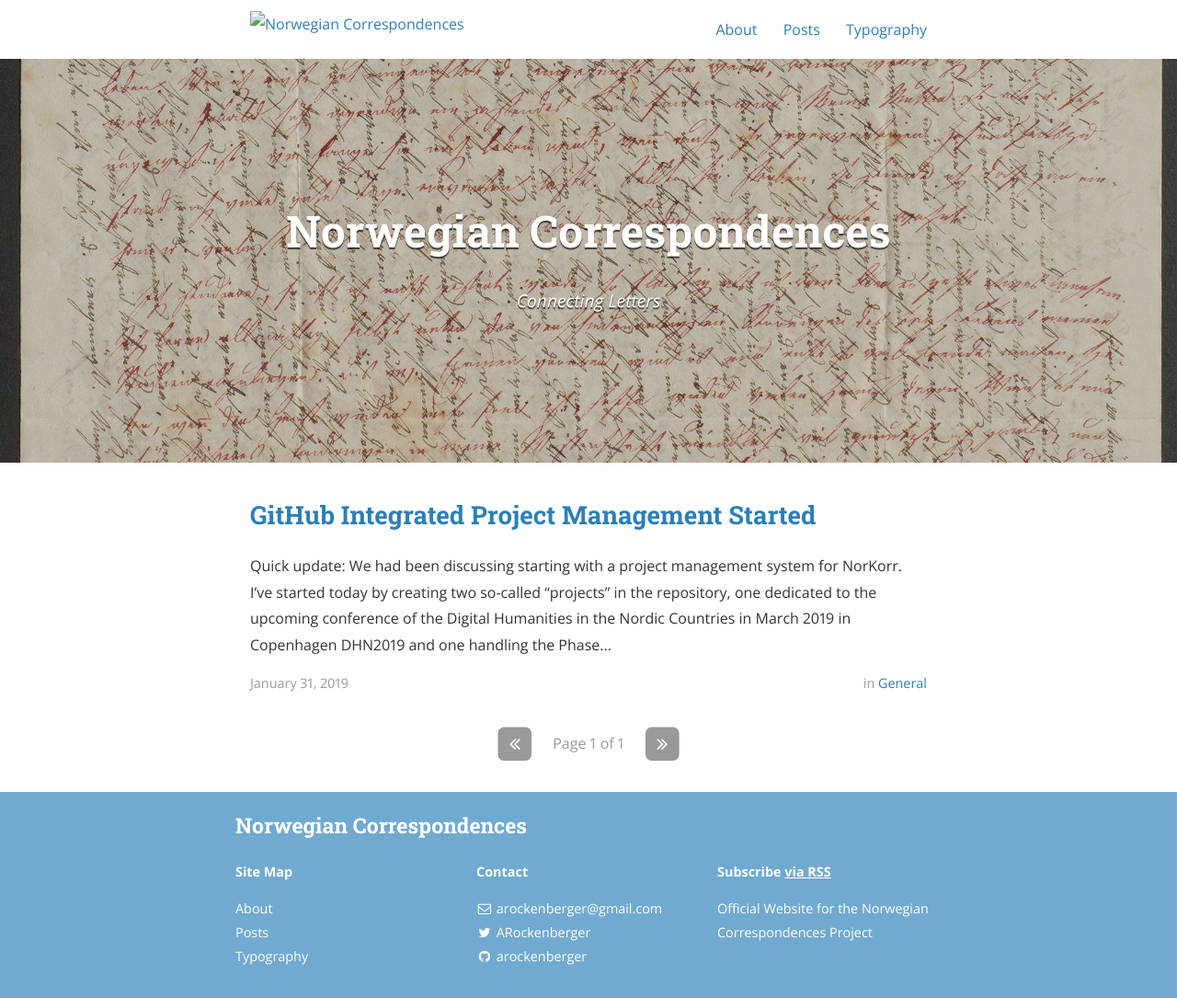
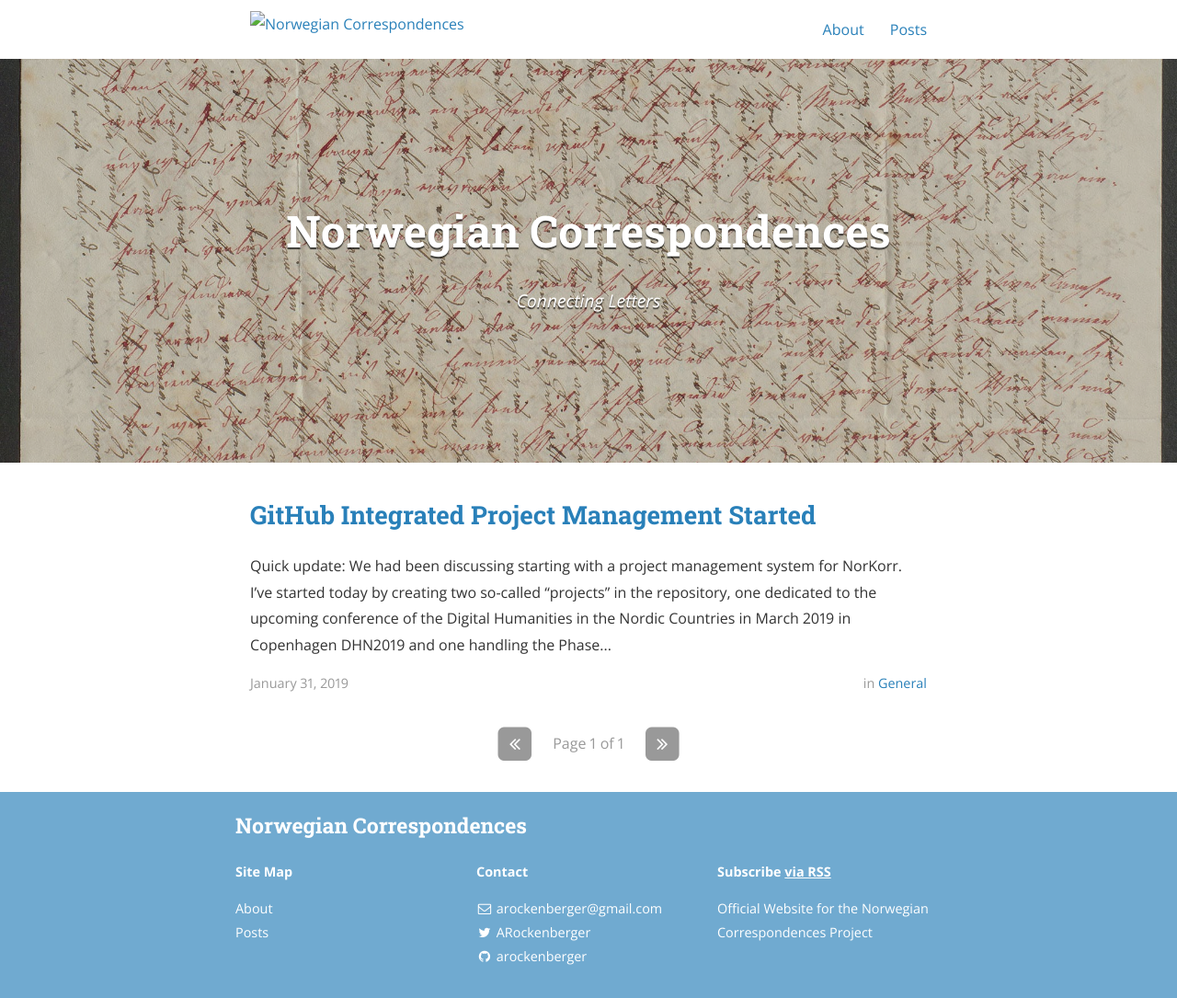
Before and after one commit to arockenberger/NorKorr, a Jekyll site: the page built from index.html, in a window 1280 px wide. Shown: the whole page at 92% size. Built offline with Jekyll 4.4.1, drawn with Linux system fonts in a browser that asks for light colours; nearby versions of some CDN libraries; the list of posts is cut into pages by our own code; part of the change alters nothing that is shown.

```diff
--- a/_config.yml
+++ b/_config.yml
@@ -13,6 +13,7 @@ exclude:
   - "/templates/"
   - [README.md]
   - [old_index.md]
+  - [typography.html]
 
 
 # Site settings
```
